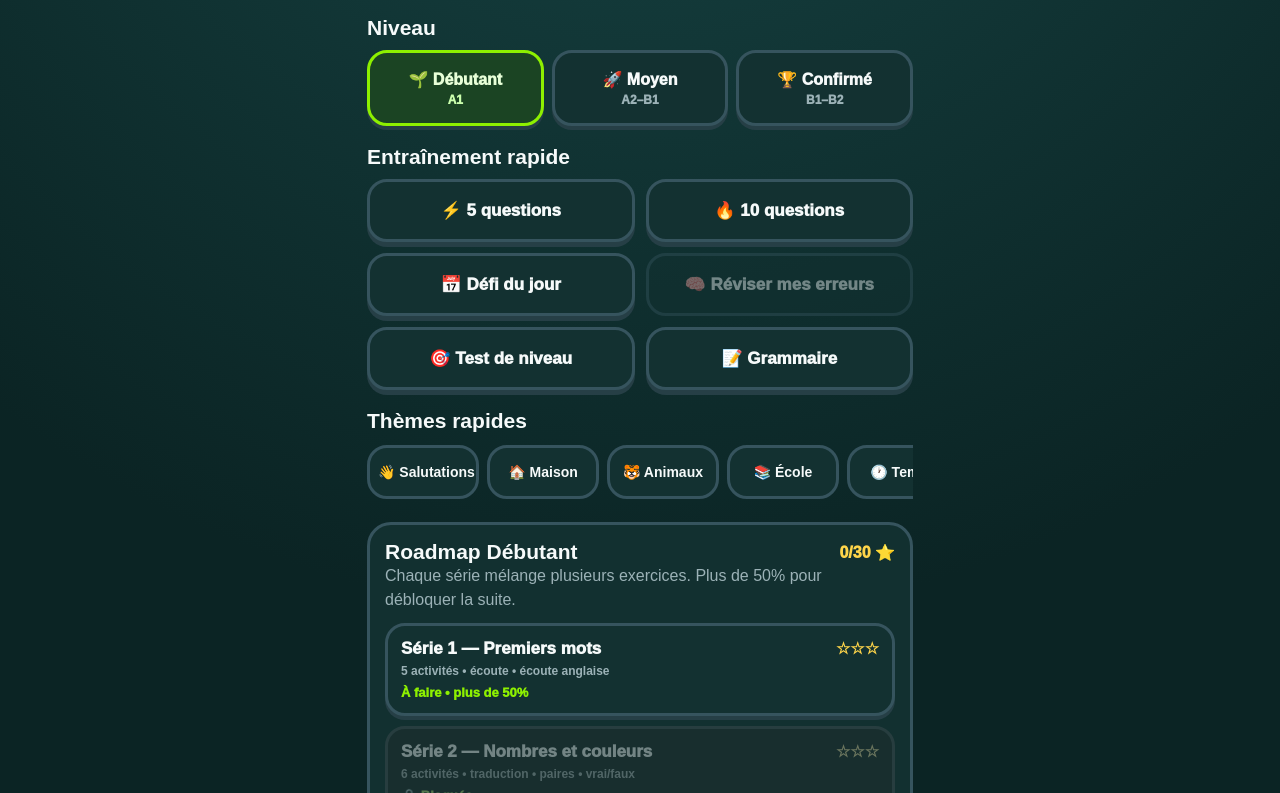
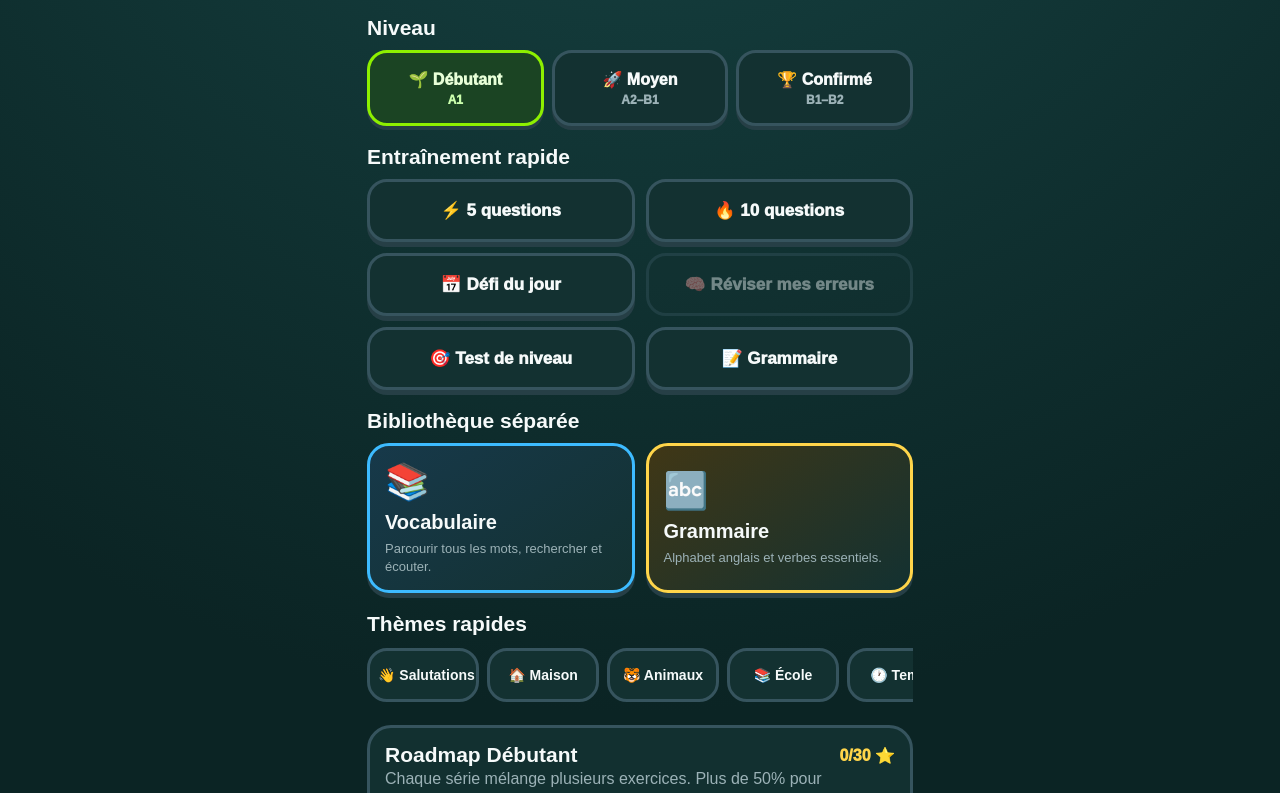
Before and after one commit to Chasmet/Application-anglais-, a plain HTML site: page index.html in a window 1280 px wide. Shown: the part 443-1236 px from the top of the page. Drawn offline with Linux system fonts and the light colour scheme.

Commit message:
Ajouter les accès séparés vocabulaire et grammaire

```diff
--- a/index.html
+++ b/index.html
@@ -9,6 +9,17 @@
   <link rel="manifest" href="manifest.webmanifest" />
   <link rel="icon" href="icon.svg" type="image/svg+xml" />
   <link rel="stylesheet" href="style.css" />
+  <style>
+.moduleGrid{display:grid;grid-template-columns:1fr 1fr;gap:11px}
+.moduleCard{min-height:148px;border:3px solid var(--border);border-radius:22px;background:var(--card);color:var(--text);text-decoration:none;padding:15px;display:flex;flex-direction:column;justify-content:center;box-shadow:0 5px 0 #263f46}
+.moduleCard.vocabulary{border-color:#3dbbff;background:linear-gradient(145deg,#17394a,#133131)}
+.moduleCard.grammar{border-color:#ffd54a;background:linear-gradient(145deg,#403716,#133131)}
+.moduleIcon{font-size:36px;margin-bottom:8px}
+.moduleCard strong{font-size:20px}
+.moduleCard small{color:var(--muted);font-size:13px;line-height:1.35;margin-top:6px}
+.moduleCard:active{transform:translateY(3px);box-shadow:0 2px 0 #263f46}
+@media(max-width:400px){.moduleGrid{grid-template-columns:1fr}.moduleCard{min-height:118px}}
+  </style>
   <title>Quiz Anglais+ 3</title>
 </head>
 <body>
@@ -32,6 +43,20 @@
 
     <h2>Entraînement rapide</h2>
     <div class="grid2"><button class="btn" data-quick="5">⚡ 5 questions</button><button class="btn" data-quick="10">🔥 10 questions</button><button class="btn" id="dailyBtn">📅 Défi du jour</button><button class="btn" id="reviewBtn">🧠 Réviser mes erreurs</button><button class="btn" id="placementBtn">🎯 Test de niveau</button><button class="btn" id="grammarBtn">📝 Grammaire</button></div>
+
+    <h2>Bibliothèque séparée</h2>
+    <div class="moduleGrid">
+      <a class="moduleCard vocabulary" href="vocabulaire.html">
+        <span class="moduleIcon">📚</span>
+        <strong>Vocabulaire</strong>
+        <small>Parcourir tous les mots, rechercher et écouter.</small>
+      </a>
+      <a class="moduleCard grammar" href="grammaire.html">
+        <span class="moduleIcon">🔤</span>
+        <strong>Grammaire</strong>
+        <small>Alphabet anglais et verbes essentiels.</small>
+      </a>
+    </div>
 
     <h2>Thèmes rapides</h2>
     <div class="themes" id="themes"></div>
```
